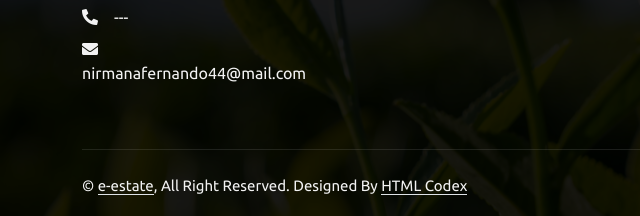
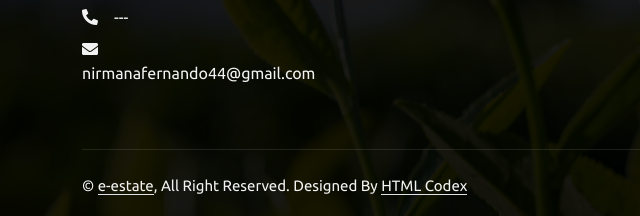
Before and after one commit to Nirmana216/e-estate, a plain HTML site: page index.html in a window 1280 px wide. Shown: the part 2891-3107 px from the top of the page, 0-640 px from the left. Drawn offline with nearby package versions, Linux system fonts and the light colour scheme.

Commit message:
index.html

```diff
--- a/index.html
+++ b/index.html
@@ -330,7 +330,7 @@
                     <h4 class="text-light mb-4">Address</h4>
                     <p class="mb-2"><i class="fa fa-map-marker-alt me-3"></i>Sabaragamuwa University of Sri Lanka</p>
                     <p class="mb-2"><i class="fa fa-phone-alt me-3"></i>---</p>
-                    <p class="mb-2"><i class="fa fa-envelope me-3"></i>nirmanafernando44@mail.com</p>
+                    <p class="mb-2"><i class="fa fa-envelope me-3"></i>nirmanafernando44@gmail.com</p>
 
                     <div class="d-flex pt-2">
                     </div>
```
